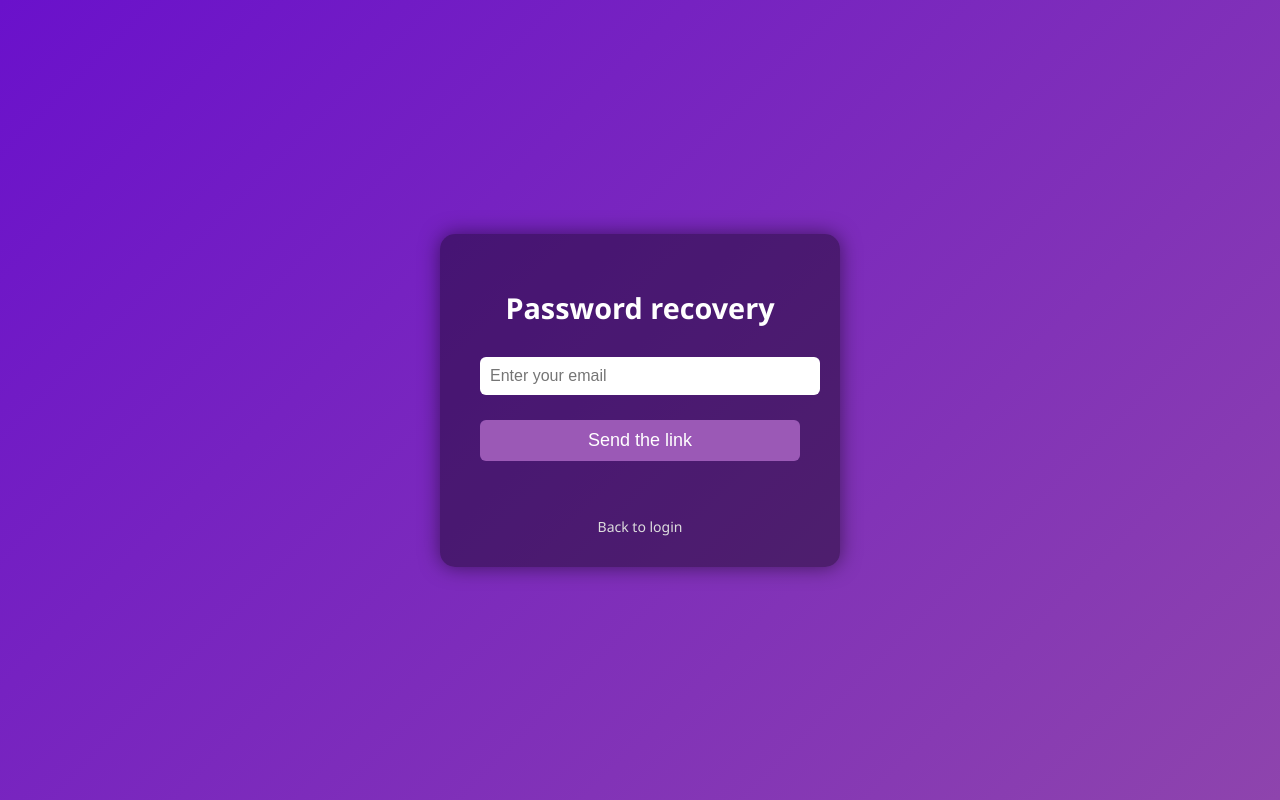
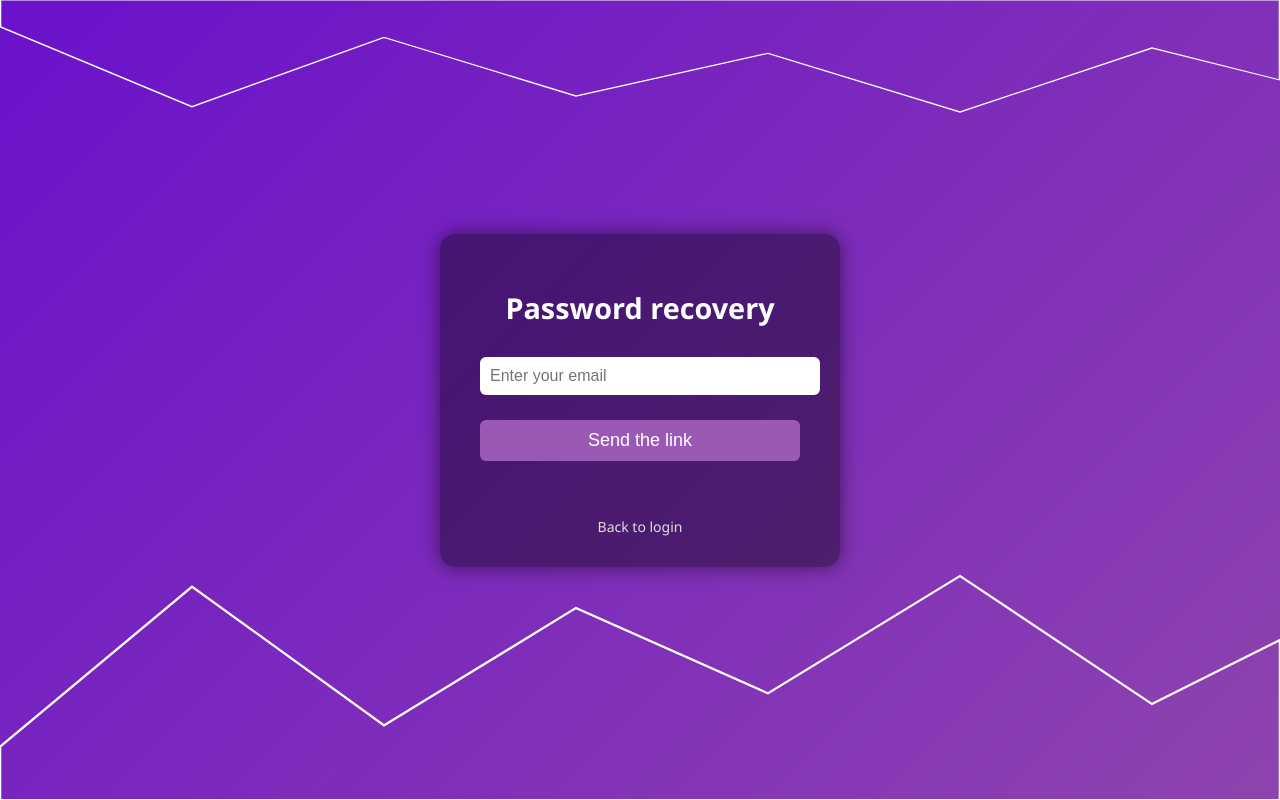
Before and after one commit to sm1le-devops/top_donators, a FastAPI app: page /auth/forgot-password in a window 1280 px wide. Run offline with FastAPI, Linux system fonts and the light colour scheme; parts of the project's set-up code (start-up, migrations or seed data) failed here and were passed over.

Commit message:
update all

```diff
--- a/templates/forgot_password.html
+++ b/templates/forgot_password.html
@@ -14,6 +14,29 @@
       justify-content: center;
       align-items: center;
       color: white;
+      position: relative;
+      overflow: hidden;
+    }
+
+    /* Линия сверху */
+    .mountains-top {
+      position: absolute;
+      top: 0;
+      left: 0;
+      width: 100%;
+      height: 20%;
+      transform: scaleY(-1);
+      pointer-events: none;
+    }
+
+    /* Линия снизу */
+    .mountains-bottom {
+      position: absolute;
+      bottom: 0;
+      left: 0;
+      width: 100%;
+      height: 40%;
+      pointer-events: none;
     }
 
     /* Анимация появления формы */
@@ -30,6 +53,7 @@
       text-align: center;
       box-shadow: 0 0 20px rgba(0,0,0,0.5);
       animation: fadeScale 0.8s ease-out forwards;
+      z-index: 2;
     }
 
     h2 {
@@ -89,6 +113,19 @@
   </style>
 </head>
 <body>
+
+  <!-- Линия сверху -->
+  <svg class="mountains-top" xmlns="http://www.w3.org/2000/svg" viewBox="0 0 1000 300" preserveAspectRatio="none">
+    <path d="M0 250 L150 100 L300 230 L450 120 L600 200 L750 90 L900 210 L1000 150 L1000 300 L0 300 Z"
+          fill="none" stroke="white" stroke-width="2"/>
+  </svg>
+
+  <!-- Линия снизу -->
+  <svg class="mountains-bottom" xmlns="http://www.w3.org/2000/svg" viewBox="0 0 1000 300" preserveAspectRatio="none">
+    <path d="M0 250 L150 100 L300 230 L450 120 L600 200 L750 90 L900 210 L1000 150 L1000 300 L0 300 Z"
+          fill="none" stroke="white" stroke-width="2"/>
+  </svg>
+
   <div id="container">
     <h2>Password recovery</h2>
     <form id="reset-form" novalidate>
@@ -107,16 +144,12 @@ const submitBtn = document.getElementById('submit-btn');
     let cooldown = 0;
     let interval = null;
 
-// Проверка localStorage при загрузке
     function initCooldown() {
       const storedTime = localStorage.getItem('resetCooldown');
       if (storedTime) {
         const remaining = Math.floor((storedTime - Date.now()) / 1000);
-    if (remaining > 0) {
-      startCooldown(remaining);
-    } else {
-      localStorage.removeItem('resetCooldown');
-    }
+        if (remaining > 0) startCooldown(remaining);
+        else localStorage.removeItem('resetCooldown');
       }
     }
 
@@ -124,14 +157,11 @@ function startCooldown(seconds) {
       cooldown = seconds;
       submitBtn.disabled = true;
       updateButtonText();
-
-  // Сохраняем время окончания в localStorage
       localStorage.setItem('resetCooldown', Date.now() + cooldown * 1000);
 
       interval = setInterval(() => {
         cooldown--;
         updateButtonText();
-
         if (cooldown <= 0) {
           clearInterval(interval);
           submitBtn.disabled = false;
@@ -142,12 +172,9 @@ function startCooldown(seconds) {
     }
 
     function updateButtonText() {
-  if (cooldown > 0) {
-    submitBtn.textContent = `Resend in ${cooldown} sec`;
-  }
+      if (cooldown > 0) submitBtn.textContent = `Resend in ${cooldown} sec`;
     }
 
-// Обработчик формы
     form.addEventListener('submit', async (e) => {
       e.preventDefault();
 
@@ -172,11 +199,10 @@ form.addEventListener('submit', async (e) => {
         });
 
         const data = await res.json();
-
         if (res.ok) {
           message.textContent = data.message || 'Check your email!';
           message.style.color = 'lightgreen';
-      startCooldown(60); // блокируем на 60 секунд
+          startCooldown(60);
         } else {
           message.textContent = data.detail || 'Recovery error';
           message.style.color = 'red';
@@ -187,9 +213,7 @@ form.addEventListener('submit', async (e) => {
       }
     });
 
-// Инициализация таймера при загрузке страницы
     initCooldown();
   </script>
-
 </body>
 </html>
```
Also changed, not shown: templates/profile.html (+9 -0 lines), templates/register.html (+16 -0 lines). Lines whose indentation alone changed are shown as unchanged.
